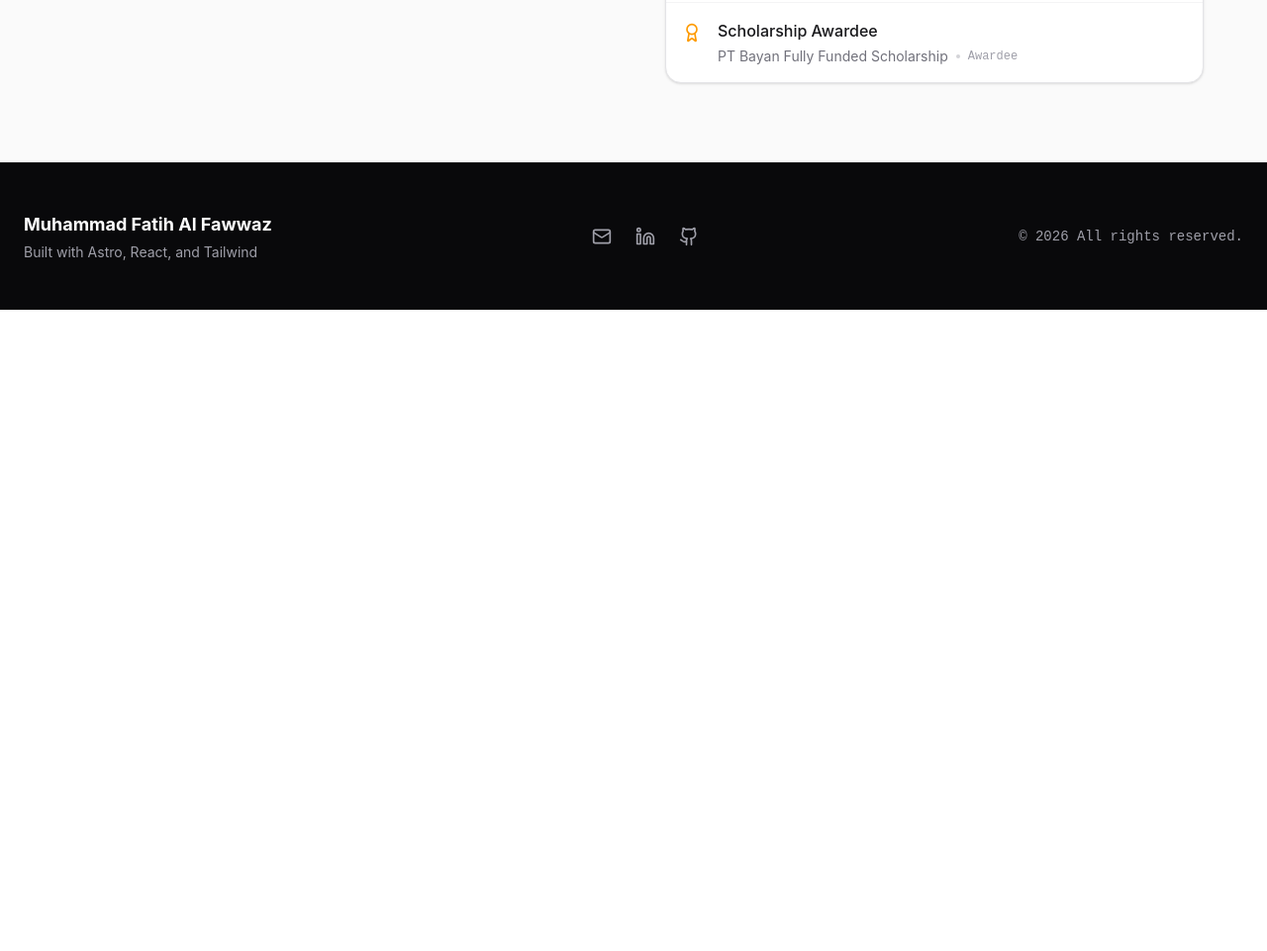
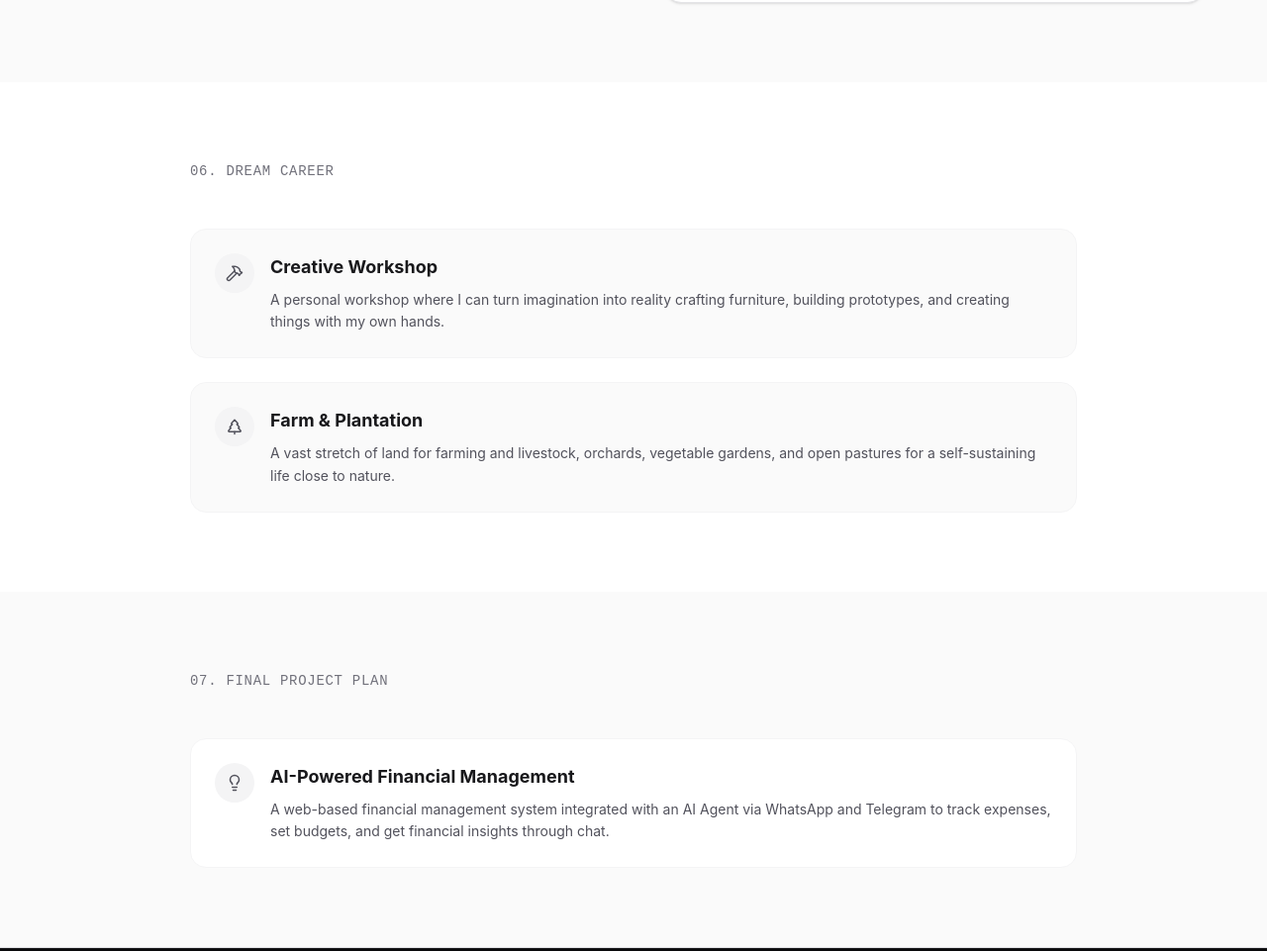
Before and after one commit to Fth87/cv, an Astro site: page / in a window 1280 px wide. Shown: the part 6323-7284 px from the top of the page at 99% size. Before the commit the page ends 6636 px from the top, so only its background shows below. Built offline with nearby package versions, Linux system fonts and the light colour scheme; Astro itself is replaced by a stand-in of ours.

Commit message:
feat: dream career and project plan

```diff
--- a/src/components/App.tsx
+++ b/src/components/App.tsx
@@ -6,6 +6,8 @@ import Experience from './Experience';
 import Skills from './Skills';
 import Projects from './Projects';
 import EducationAwards from './EducationAwards';
+import DreamCareer from './DreamCareer';
+import FinalProject from './FinalProject';
 import Footer from './Footer';
 
 export default function App() {
@@ -25,6 +27,8 @@ export default function App() {
       <Skills />
       <Projects />
       <EducationAwards />
+      <DreamCareer />
+      <FinalProject />
       <Footer />
     </main>
   );
--- /dev/null
+++ b/src/components/DreamCareer.tsx
@@ -0,0 +1,37 @@
+import { Hammer, TreePine } from 'lucide-react';
+import { dreamCareer } from '../data';
+
+export default function DreamCareer() {
+  return (
+    <section className="py-20 bg-white">
+      <div className="container mx-auto px-6">
+        <div className="max-w-4xl mx-auto">
+          <h3 data-aos="fade-right" className="text-sm font-mono text-zinc-500 uppercase tracking-wider mb-12">
+            06. {dreamCareer.headline}
+          </h3>
+
+          <div className="space-y-6">
+            {dreamCareer.visions.map((vision, index) => {
+              const isWorkshop = vision.icon === 'workshop';
+              const Icon = isWorkshop ? Hammer : TreePine;
+
+              return (
+                <div key={index} data-aos="fade-up" data-aos-delay={index * 100} className="p-6 bg-zinc-50 rounded-2xl border border-zinc-100 hover:border-zinc-300 hover:shadow-md transition-all">
+                  <div className="flex items-start gap-4">
+                    <div className="shrink-0 w-10 h-10 rounded-full flex items-center justify-center bg-zinc-100 text-zinc-600">
+                      <Icon size={18} />
+                    </div>
+                    <div>
+                      <h4 className="font-bold text-lg text-zinc-900 mb-2">{vision.title}</h4>
+                      <p className="text-zinc-600 text-sm leading-relaxed">{vision.description}</p>
+                    </div>
+                  </div>
+                </div>
+              );
+            })}
+          </div>
+        </div>
+      </div>
+    </section>
+  );
+}
--- /dev/null
+++ b/src/components/FinalProject.tsx
@@ -0,0 +1,28 @@
+import { Lightbulb } from 'lucide-react';
+import { finalProject } from '../data';
+
+export default function FinalProject() {
+  return (
+    <section className="py-20 bg-zinc-50 border-b border-zinc-200">
+      <div className="container mx-auto px-6">
+        <div className="max-w-4xl mx-auto">
+          <h3 data-aos="fade-right" className="text-sm font-mono text-zinc-500 uppercase tracking-wider mb-12">
+            07. {finalProject.headline}
+          </h3>
+
+          <div data-aos="fade-up" className="p-6 bg-white rounded-2xl border border-zinc-100 hover:border-zinc-300 hover:shadow-md transition-all">
+            <div className="flex items-start gap-4">
+              <div className="shrink-0 w-10 h-10 rounded-full flex items-center justify-center bg-zinc-100 text-zinc-600">
+                <Lightbulb size={18} />
+              </div>
+              <div>
+                <h4 className="font-bold text-lg text-zinc-900 mb-2">{finalProject.title}</h4>
+                <p className="text-zinc-600 text-sm leading-relaxed">{finalProject.description}</p>
+              </div>
+            </div>
+          </div>
+        </div>
+      </div>
+    </section>
+  );
+}
--- a/src/static/data.ts
+++ b/src/static/data.ts
@@ -137,11 +137,11 @@ export const achievements = [
     organization: 'AMIKOM × GRAB Intermedia IT',
     year: '2023',
   },
-  {
-    title: 'Scholarship Awardee',
-    organization: 'PT Bayan Fully Funded Scholarship',
-    year: 'Awardee',
-  },
+  // {
+  //   title: 'Scholarship Awardee',
+  //   organization: 'PT Bayan Fully Funded Scholarship',
+  //   year: 'Awardee',
+  // },
 ];
 
 export const projects: Project[] = [
@@ -314,3 +314,25 @@ export const projects: Project[] = [
     images: ['/project/hybrid pitstop advisor.png'],
   },
 ];
+
+export const dreamCareer = {
+  headline: 'Dream Career',
+  visions: [
+    {
+      title: 'Creative Workshop',
+      icon: 'workshop',
+      description: 'A personal workshop where I can turn imagination into reality crafting furniture, building prototypes, and creating things with my own hands.',
+    },
+    {
+      title: 'Farm & Plantation',
+      icon: 'farm',
+      description: 'A vast stretch of land for farming and livestock, orchards, vegetable gardens, and open pastures for a self-sustaining life close to nature.',
+    },
+  ],
+};
+
+export const finalProject = {
+  headline: 'Final Project Plan',
+  title: 'AI-Powered Financial Management',
+  description: 'A web-based financial management system integrated with an AI Agent via WhatsApp and Telegram to track expenses, set budgets, and get financial insights through chat.',
+};
```
Also changed, not shown: public/dream-career.png (added).
